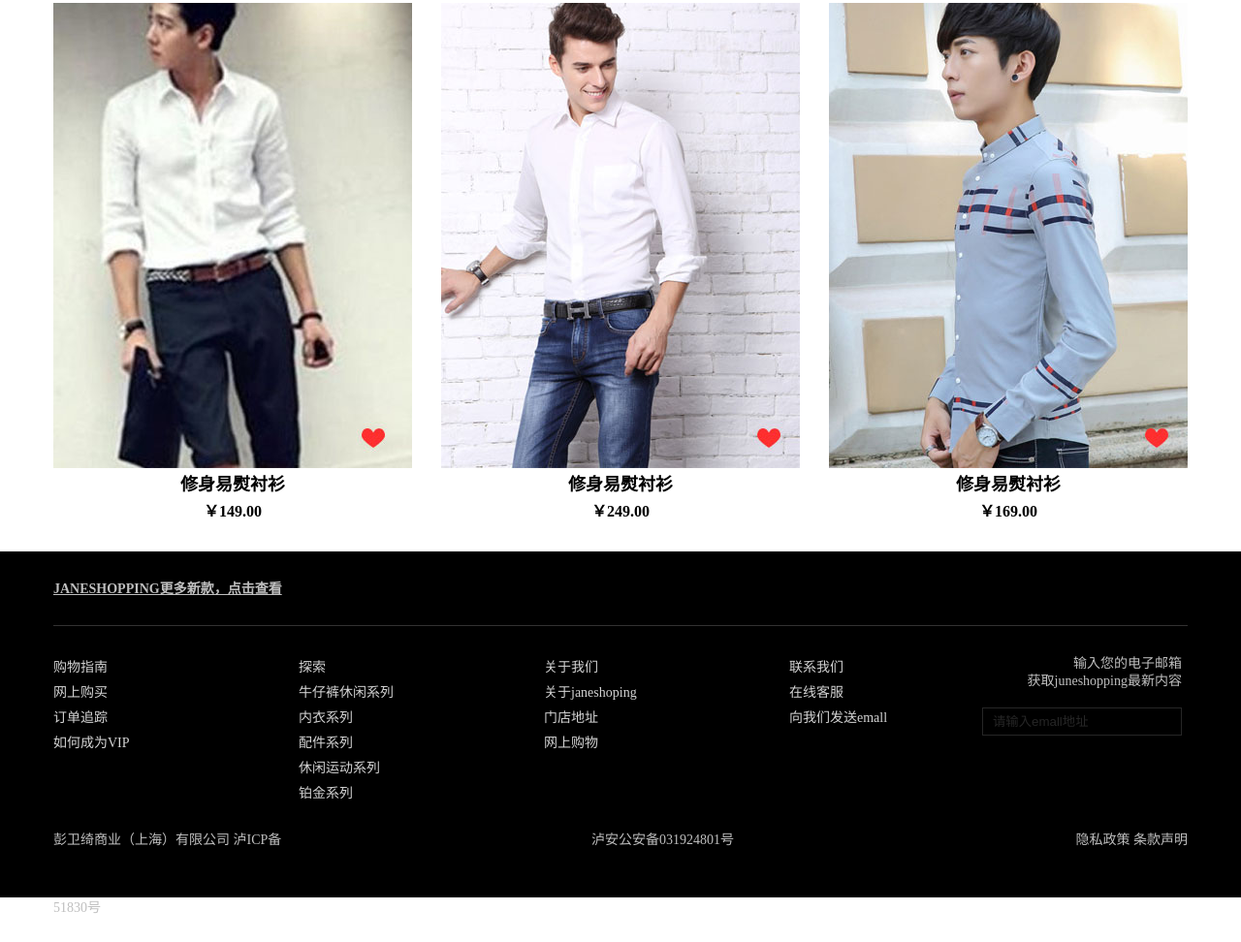
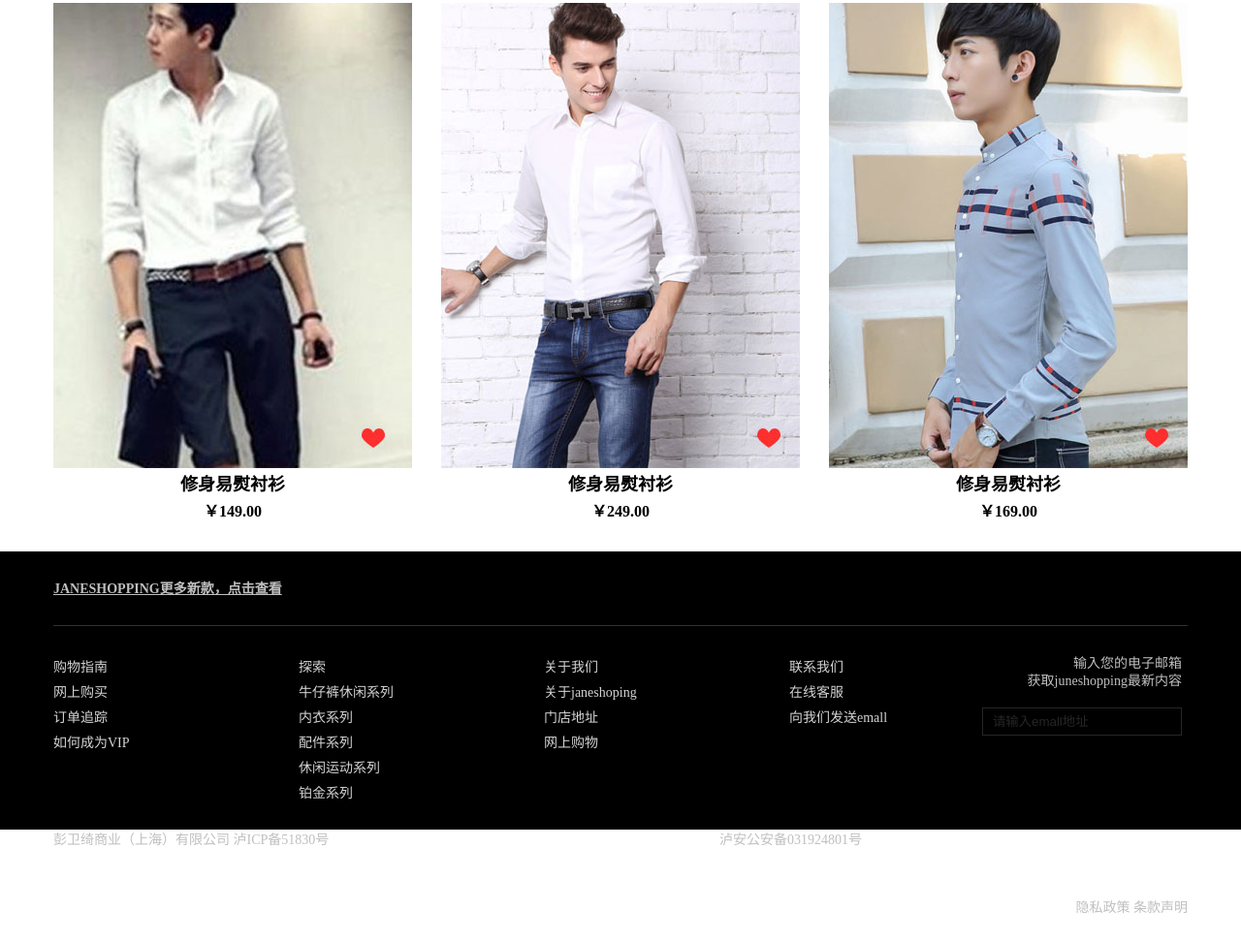
Before and after one commit to hfsg-V/shopping, a plain HTML site: page index.html in a window 1280 px wide. Shown: the part 1349-2321 px from the top of the page at 97% size. Drawn offline with Linux system fonts and the light colour scheme.

Commit message:
Update style.less

```diff
--- a/less/style.less
+++ b/less/style.less
@@ -358,9 +358,13 @@ footer{
             color:#bfbfbf;
             font-family:"microsoft yahei";
             &:first-of-type{
-                width:254px;
+                width:33%;
                 float:left;
                 margin-right:301px;
+            }
+            &:nth-of-type(2){
+                width:33%;
+                float:left;
             }
             &:last-of-type{
                 float:right;
```
